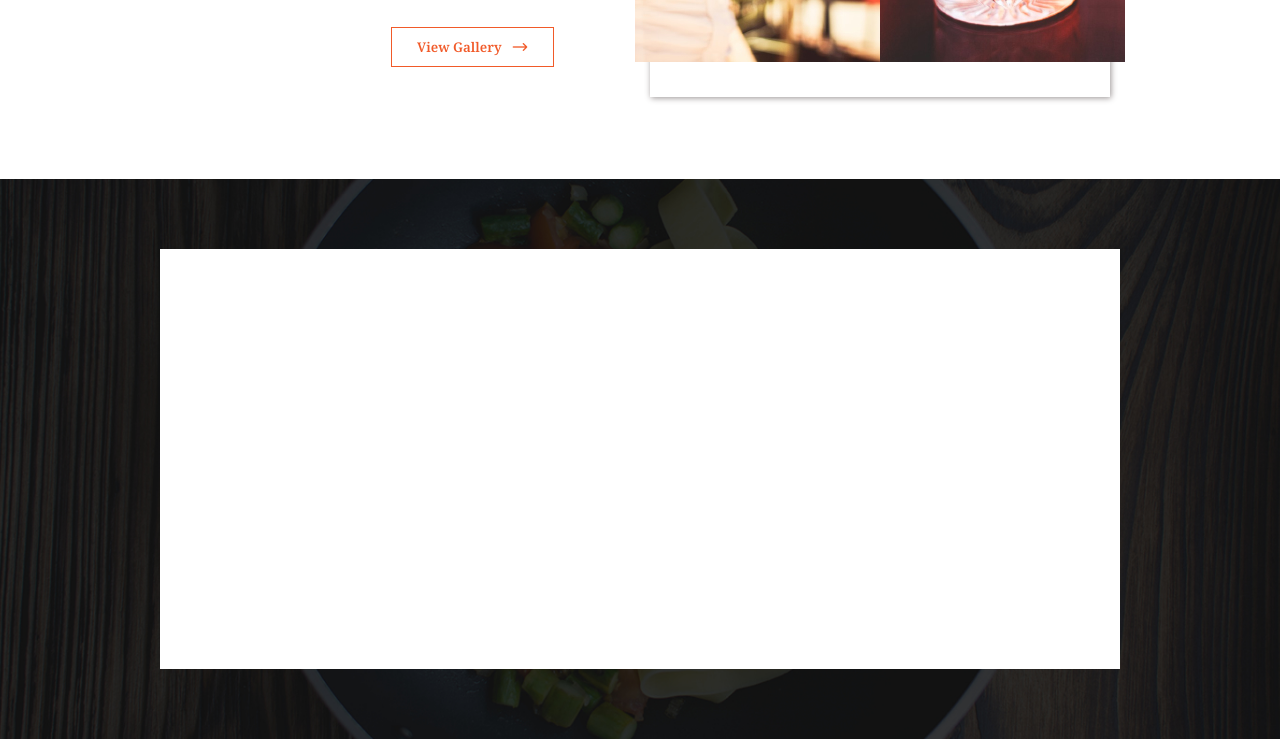
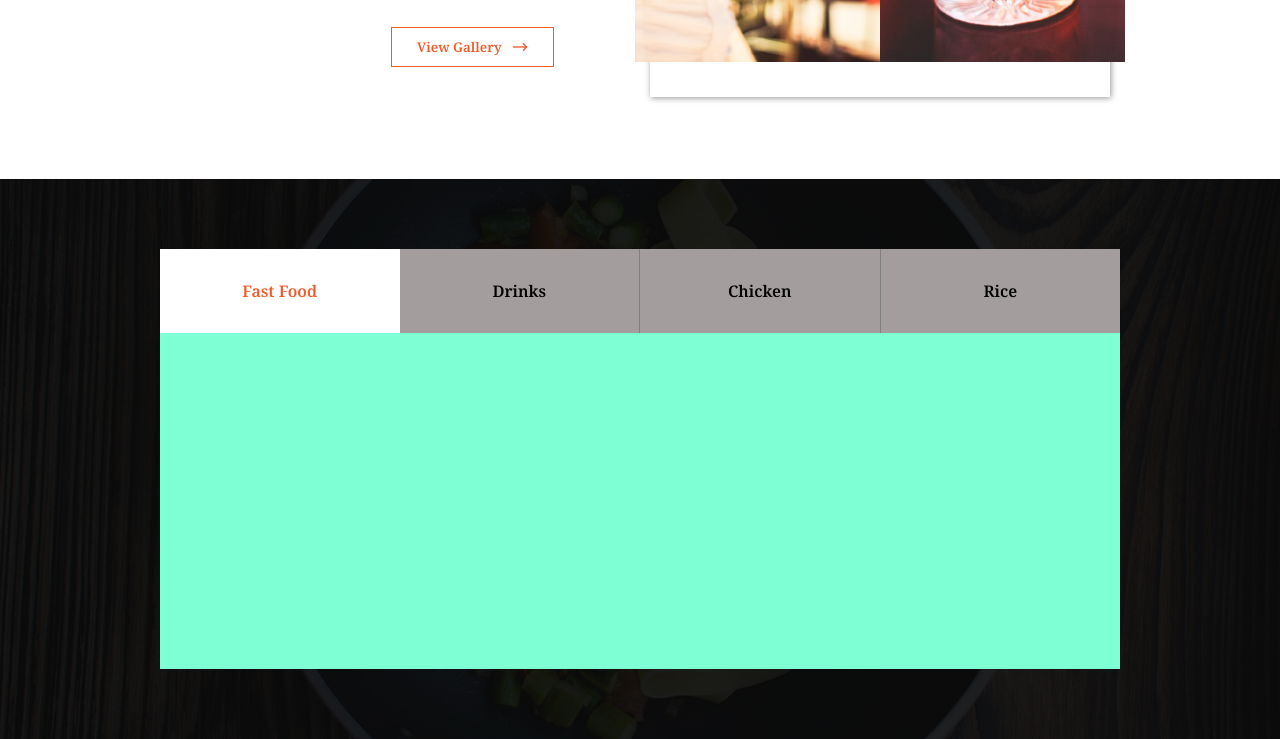
Before and after one commit to DanielMutunga/AnitasKitchen, a plain HTML site: page index.html in a window 1280 px wide. Shown: the part 1901-2640 px from the top of the page. Drawn offline with Linux system fonts and the light colour scheme.

Commit message:
Added the Mennu section

```diff
--- a/CSS/style.css
+++ b/CSS/style.css
@@ -247,7 +247,7 @@
 .sectionfour{
     height: 70vh;
     width: 100%;
-    background-image: url(../Images/backgrounds/foodsBg.jpg);
+    background-image: linear-gradient(rgba(0,0,0,0.4), rgba(0,0,0,0.4)), url(../Images/backgrounds/foodsBg.jpg);
     background-position: center;
     background-size: cover;
     display: flex;
@@ -257,5 +257,63 @@
 .sectionfour .textdiv{
     height: 75%;
     width: 75%;
+    display: flex;
+    flex-direction: column;
     background-color: #fff;
 }
+.textdiv .header{
+    height: 20%;
+    width: 100%;
+    display: flex;
+    flex-direction: row;
+    align-items: center;
+    justify-content: center;
+    background-color: aqua;
+}
+.header .fastfood{
+    height: 100%;
+    width: 25%;
+    color: #F15A29;
+    font-weight: 600;
+    display: flex;
+    align-items: center;
+    justify-content: center;
+    background-color: white;
+}
+.header .drinks{
+    height: 100%;
+    width: 25%;
+    color: black;
+    font-weight: 600;
+    display: flex;
+    align-items: center;
+    justify-content: center;
+    background-color:rgb(163, 157, 157);
+}
+.header .chicken{
+    height: 100%;
+    width: 25%;
+    color: black;
+    font-weight: 600;
+    display: flex;
+    align-items: center;
+    justify-content: center;
+    border-left: solid 1px grey;
+    border-right: solid 1px grey;
+    background-color:rgb(163, 157, 157);
+}
+.header .rice{
+    height: 100%;
+    width: 25%;
+    color: black;
+    font-weight: 600;
+    display: flex;
+    align-items: center;
+    justify-content: center;
+    background-color:rgb(163, 157, 157);
+}
+.textdiv .photos{
+    height: 80%;
+    width: 100%;
+    background-color: aquamarine;
+}
--- a/index.html
+++ b/index.html
@@ -79,7 +79,13 @@
     <!-- Start of section Four -->
     <section class="sectionfour">
         <div class="textdiv">
-
+            <div class="header">
+                <div class="fastfood"> <p>Fast Food</p></div>
+                <div class="drinks"> <p>Drinks</p></div>
+                <div class="chicken"> <p>Chicken</p></div>
+                <div class="rice"><p>Rice</p></div>
+            </div>
+            <div class="photos"></div>
         </div>
     </section>
 
```
